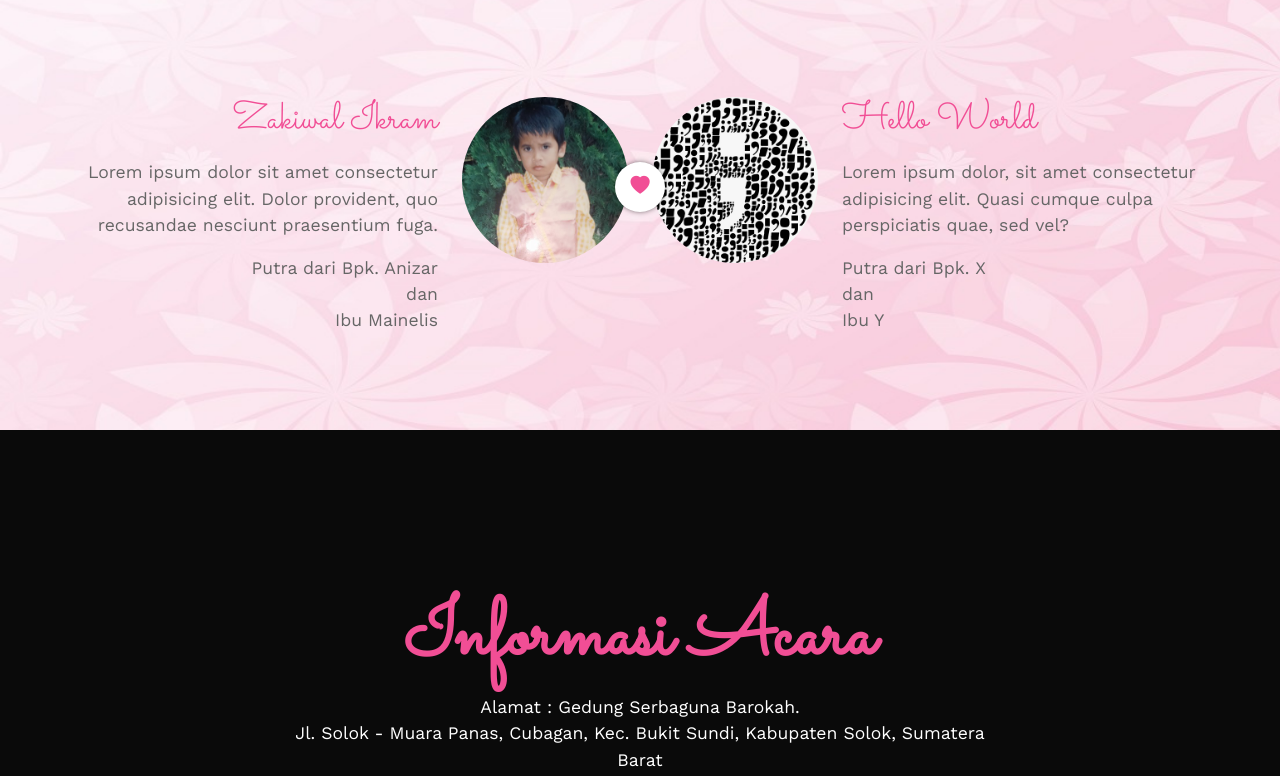
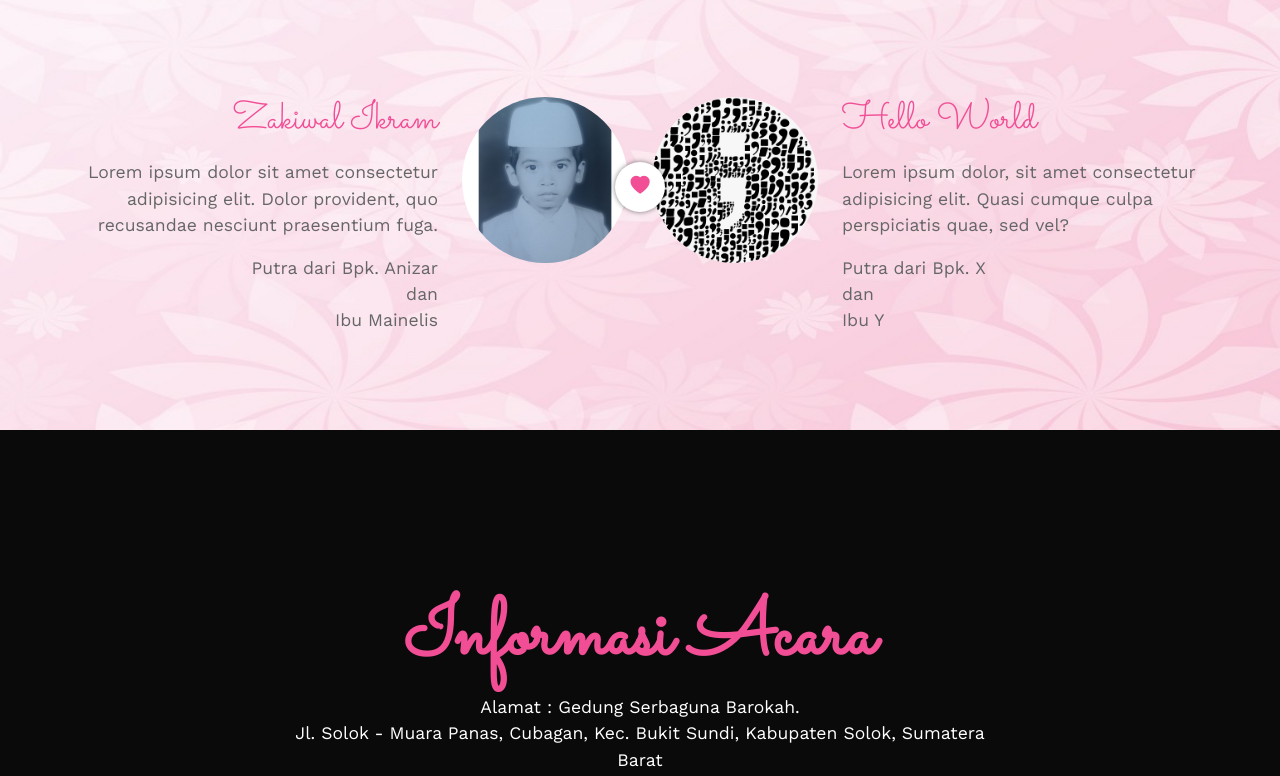
Before and after one commit to zakiwalikram/zaki-wedding, a plain HTML site: page index.html in a window 1280 px wide. Shown: the part 1259-2035 px from the top of the page. Drawn offline with nearby package versions, Linux system fonts and the light colour scheme; some packages are replaced by stand-ins of ours; a script that the page names is missing.

Commit message:
edit sound

```diff
--- a/index.html
+++ b/index.html
@@ -78,7 +78,7 @@
                 </p>
               </div>
               <div class="col-4">
-                <img src="img/profile.jpg" alt="Zakiwal Ikram" class="img-responsive rounded-circle" />
+                <img src="img/zaki.jpg" alt="Zakiwal Ikram" class="img-responsive rounded-circle" />
               </div>
             </div>
           </div>
@@ -238,8 +238,8 @@
 
         <div class="row row-cols-lg-4 row-cols-md-3 row-cols-sm-2 row-cols-1">
           <div class="col mt-3">
-            <a href="img/gallery/profile.jpg" data-toggle="lightbox" data-caption="Zakiwal Ikram 1" data-gallery="mygallery">
-              <img src="img/gallery/thumbnail/profile.jpg" alt="Zakiwal Ikram 1" class="img-fluid w-100 rounded" />
+            <a href="img/gallery/zaki.jpg" data-toggle="lightbox" data-caption="Zakiwal Ikram 1" data-gallery="mygallery">
+              <img src="img/gallery/thumbnail/zaki.jpg" alt="Zakiwal Ikram 1" class="img-fluid w-100 rounded" />
             </a>
           </div>
           <div class="col mt-3">
@@ -383,7 +383,7 @@
 
     <div id="audio-container">
       <audio id="song" autoplay loop>
-        <source src="audio/baralek.mp3" type="audio/mp3" />
+        <source src="audio/lagu pernikahan kita.mp3" type="audio/mp3" />
       </audio>
 
       <div class="audio-icon-wrapper" style="display: none">
```
Also changed, not shown: img/gallery/thumbnail/profile.jpg (deleted), img/gallery/thumbnail/zaki.jpg (added), img/gallery/zaki.jpg (renamed from img/gallery/profile.jpg), img/profile.jpg (deleted), img/zaki.jpg (added), 2 other files.
